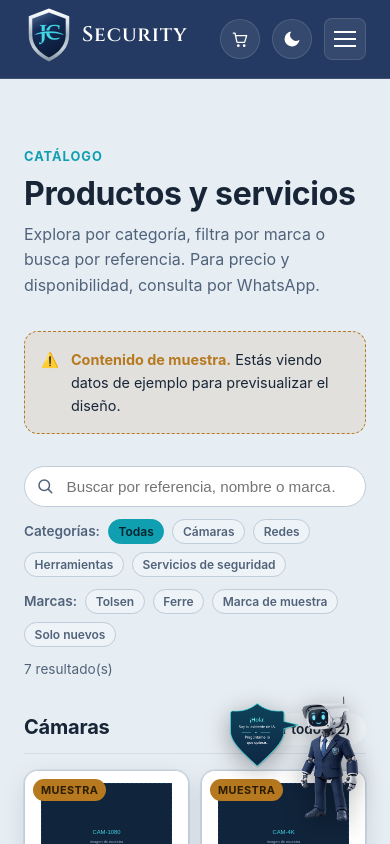
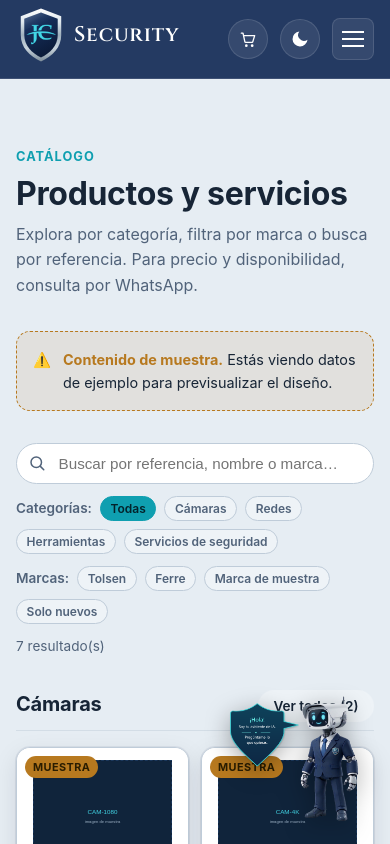
Before and after one commit to JC-Security27/JC_Security, a React (Vite) app in the folder frontend/: page /catalogo in a window 390 px wide. Shown: the top 844 px of the page. Built offline with nearby package versions, Linux system fonts and the light colour scheme.

Commit message:
Reforzar layout movil: container box-sizing, overflow-clip en main, viewport-fit

```diff
--- a/frontend/index.html
+++ b/frontend/index.html
@@ -3,7 +3,10 @@
   <head>
     <meta charset="UTF-8" />
     <link rel="icon" type="image/svg+xml" href="/favicon.svg" />
-    <meta name="viewport" content="width=device-width, initial-scale=1.0" />
+    <meta
+      name="viewport"
+      content="width=device-width, initial-scale=1.0, viewport-fit=cover"
+    />
     <meta name="theme-color" content="#142B55" />
     <link rel="preconnect" href="https://fonts.googleapis.com" />
     <link rel="preconnect" href="https://fonts.gstatic.com" crossorigin />
--- a/frontend/src/styles/global.css
+++ b/frontend/src/styles/global.css
@@ -284,6 +284,19 @@ ul {
   max-width: var(--container-max);
   margin-inline: auto;
   padding-inline: var(--space-5);
+  box-sizing: border-box;
+}
+/* En móvil, menos padding lateral para aprovechar el ancho */
+@media (max-width: 520px) {
+  .container {
+    padding-inline: var(--space-4);
+  }
+}
+
+#main {
+  display: block;
+  width: 100%;
+  overflow-x: clip;
 }
 
 .section {
```
